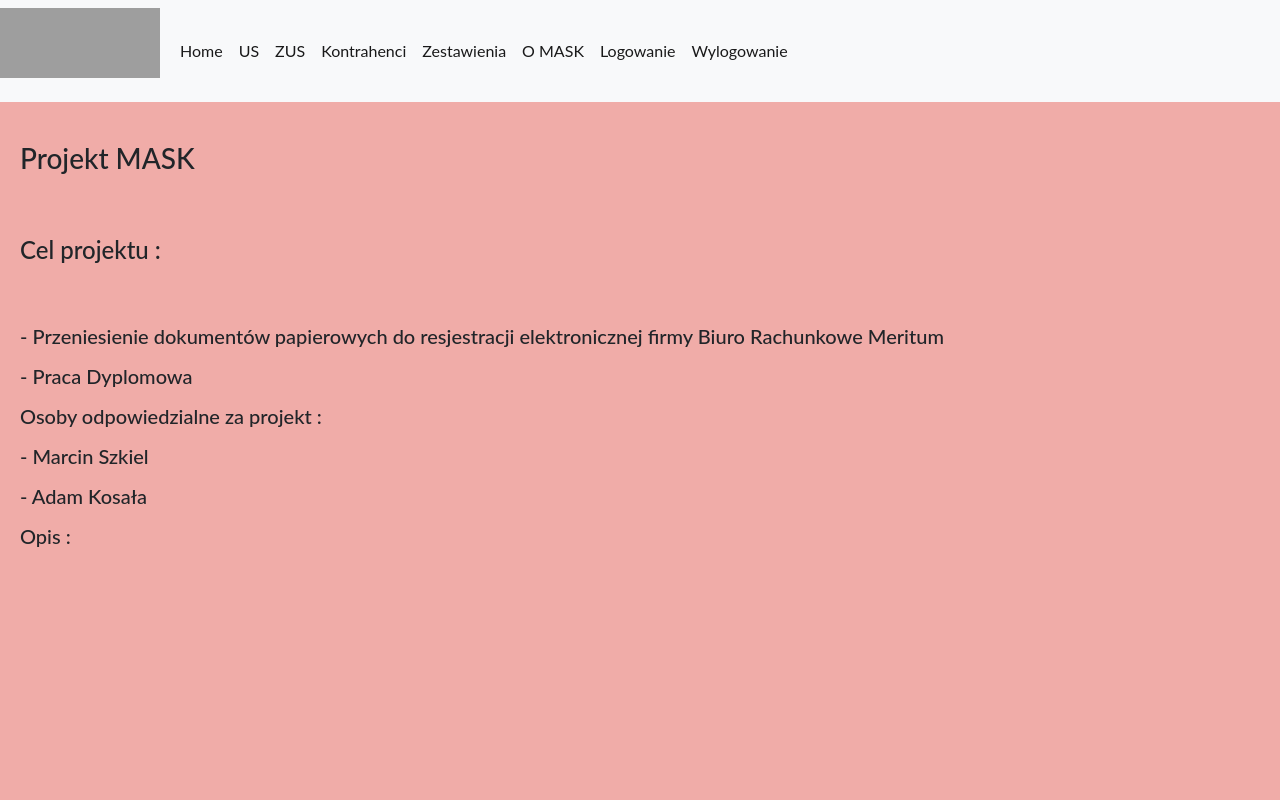
After one commit to akosala/MASK_Maszyna, a Django app: page /mask/omask/ in a window 1280 px wide. The commit adds this page. Run offline with Django 3.2, Linux system fonts and the light colour scheme; some libraries are stand-ins or nearby versions; some web fonts are replaced; grey boxes are pictures that could not be loaded.

Commit message:
Html end new views

```diff
--- a/mask/marcin.py
+++ b/mask/marcin/marcin.py
@@ -14,4 +14,4 @@ class Marcin():
 
     def import_file(self):
 
-        return 'ok'
+        return (print ('ok'))
--- a/mask/static/css/mask.css
+++ b/mask/static/css/mask.css
@@ -1,20 +1,31 @@
+
 body {
     background-color: #f0aca8;
-
+    font-family:'Lato';
 
 }
 
-h1,h2,h3,h6,h1 a, h2 a{
 
+h1,h2,h3,h4,h6,h1 a, h2 a{
     margin-top:20px;
     padding:20px;
+    font-family:'Lato';
+}
+h5{
+margin-top:20px;
+    padding:20px;
+    font-family:'Lato';
+}
+h9{
 
-
+font-family:'Lato';
 }
 h6{
 padding-right:250px;
+font-family:'Lato';
 }
 a{
 color: black;
 text-decoration:none;
+font-family:'Lato';
 }
--- a/mask/templates/mask/obsluga.html
+++ b/mask/templates/mask/obsluga.html
@@ -11,15 +11,17 @@
     <link rel="preconnect" href="https://fonts.gstatic.com">
     <link href="https://fonts.googleapis.com/css2?family=Fascinate&display=swap" rel="stylesheet">
     <link rel="stylesheet" href="{% static 'css/mask.css' %}">
-    <link rel = "icon" href = "">
+
     <title>MASK</title>
 </head>
 
 <body>
 <!-- Nawigacja po stronie -->
-<nav class="navbar navbar-expand-lg  navbar-dark bg-dark">
+
+<nav class="navbar navbar-expand-lg  navbar-light bg-light">
+    <p class="h9"><img src="{% static 'logo.png' %}"    width="160" height="70"  background-color="white"  ></p>
     <div class="container-fluid">
-      <a class="navbar-brand" href="https://biuromeritum.pl/kontakt.html"> Biuro Rachunkowe Meritum</a>
+
       <button class="navbar-toggler" type="button" data-bs-toggle="collapse" data-bs-target="#navbarNav" aria-controls="navbarNav" aria-expanded="false" aria-label="Toggle navigation">
         <span class="navbar-toggler-icon"></span>
       </button>
@@ -41,7 +43,7 @@
             <a class="nav-link active"  href="{% url 'mask:widokzus'%}">Zestawienia</a>
           </li>
           <li class="nav-item">
-            <a class="nav-link active" href="#">O MASK</a>
+            <a class="nav-link active" href="{% url 'mask:omask'%}">O MASK</a>
           </li>
             <li class="nav-item">
             <a class="nav-link active" href="{% url 'mask:loguj'%}">Logowanie</a>
@@ -60,7 +62,7 @@
     <script src="https://cdn.jsdelivr.net/npm/bootstrap@5.0.0-beta2/dist/js/bootstrap.bundle.min.js"
         integrity="sha384-b5kHyXgcpbZJO/tY9Ul7kGkf1S0CWuKcCD38l8YkeH8z8QjE0GmW1gYU5S9FOnJ0" crossorigin="anonymous">
     </script>
-<img src="{% static 'logo.png' %}" width="200" height="150" left ="200" right="100" >
+
 </body>
 
 </html>
--- /dev/null
+++ b/mask/templates/mask/omask.html
@@ -0,0 +1,17 @@
+{% extends "mask/obsluga.html" %}
+{% load widget_tweaks %}
+{% block content %}
+{% csrf_token %}
+<h3>Projekt MASK</h3>
+
+<h4>Cel projektu :</h4>
+<h5>
+<p>- Przeniesienie dokumentów papierowych do resjestracji elektronicznej firmy Biuro Rachunkowe Meritum</p>
+<p>- Praca Dyplomowa</p>
+<p>Osoby odpowiedzialne za projekt :</p>
+<p>- Marcin Szkiel</p>
+<p>- Adam Kosała</p>
+<p>Opis :</p>
+</h5>
+
+{% endblock %}l>
--- a/mask/urls.py
+++ b/mask/urls.py
@@ -11,7 +11,7 @@ urlpatterns =[
     path('kontrah/', views.kontrah_add,name='kontrah_add'),
     path('zus/', views.zusaddoperations, name="zusaddoperations"),
     path('us/', views.usaddoperations, name="usaddoperations"),
-    #url(r'^detail/<int:pk>/', views.post_detail, name='post_detail'),
+    url('^omask/$', views.omask, name="omask"),
     url('^widokzus/<int:pk>/$', views.widokzus, name='widokzus'),
     url('^loguj/$', views.loguj, name='loguj'),
     url(r'^wyloguj/$', views.wyloguj, name='wyloguj'),
--- a/mask/views.py
+++ b/mask/views.py
@@ -1,27 +1,25 @@
 from datetime import datetime,timezone
-from django.http import HttpResponseRedirect, HttpResponse
 from django.shortcuts import render, get_object_or_404
 from django.urls import reverse
 from django.contrib.auth import login, logout
 from .models import US,ZUS,Kontrah
 from django.contrib import messages
 from django.shortcuts import redirect
-from django.forms import inlineformset_factory
 from .forms import ZusForm,UsForm
 from .models import Content
 from .forms import DocumentForm
-
+from .marcin import marcin
 #from django.shortcuts import render_to_response
 #def index(request):
  #   return HttpResponse("Helo, this will be the mask Porojekt for the Meritum Accounting Office")
 
 
-"""def widokzus(request):
-    device = ZUS.objects.select_related('mask_zus', 'mask_kontrah','mask_slownik2','mask_slownik1').get(46)
-    dane = device.devices_data_set.all()
-    return render(request, 'widokzus.html',{'device': device, 'dane': dane})"""
+def widokzus(request):
+    device = ZUS.objects.prefetch_related       #select_related
+    ('mask_zus', 'mask_kontrah','mask_slownik2','mask_slownik1','mask_lp','mask_rach','mask_pracownik','mask_okresrozrachunkowy').__getitem__(1)
+    return render(request,'mask/widokzus.html',{'device': device})
 
-
+"""
 def widokzus(request):
   ##  latest_question_list = ZUS.objects.order_by('zus10')
     zus_dane =[p.id for p in ZUS.objects.all()]
@@ -29,7 +27,7 @@ def widokzus(request):
     kontrah_dane=Kontrah.objects.all()
 
     razem = (zus_dane , '   dodany ostatni rekord w ZUS ')
-    return HttpResponse(razem)
+    return HttpResponse(razem)"""
 
 
 
@@ -43,15 +41,21 @@ def home(request):
 
     return render(request, 'mask/index.html')
 
+def omask(request):
+
+    return render(request, 'mask/omask.html')
+
 def kontrah_add(request):
-    if request.method == 'POST':
-
-        form = DocumentForm(request.POST, request.FILES)
+    """if request.method == 'POST':
+        form = ZusForm(request.POST)
         if form.is_valid():
-            newdoc = Content(docfile=request.FILES['docfile'])
-            newdoc.save()
+            add = form.save(commit=False)
+            marcin.Marcin.import_file()
+            add.save()
+         return render(request, 'mask/detailzus.html')
+        else:
+            form = ZusForm()"""
     return render(request, 'mask/kontrah.html')
-
 
 
 
```
Also changed, not shown: mask/models.py (+8 -7 lines), mask/templates/mask/kontrah.html (+4 -8 lines), mask/templates/mask/widokzus.html (+20 -1 lines), mask/marcin/__init__.py (added).
